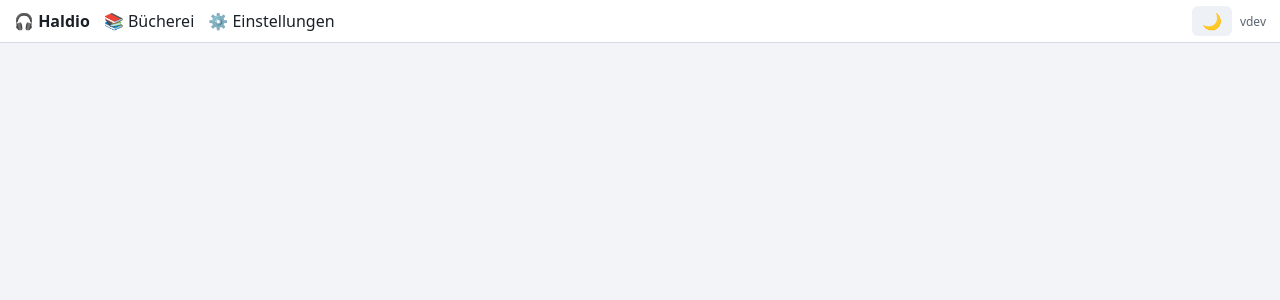
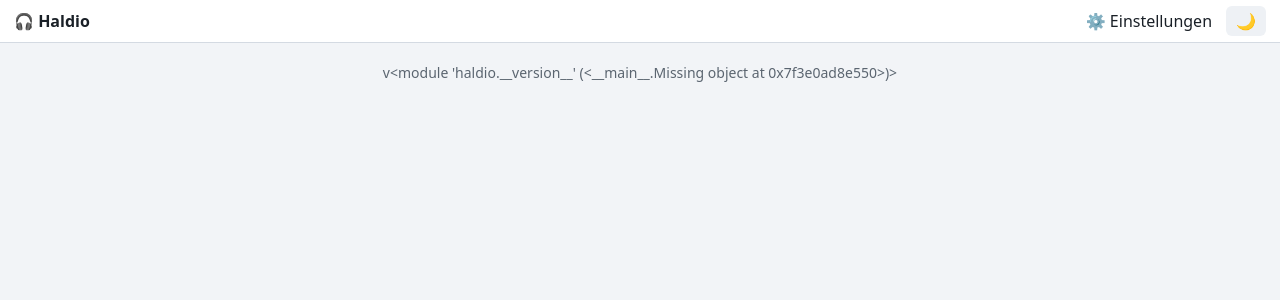
Before and after one commit to prinzalx/Haldio, a FastAPI app: template src/haldio/web/templates/base.html in a window 1280 px wide. Shown: the top 300 px of the page. Run offline with FastAPI, Linux system fonts and the light colour scheme; the template is opened without the code that fills it, so the values that code supplies are empty; parts of the project's set-up code (start-up, migrations or seed data) failed here and were passed over.

Commit message:
feat: top bar trimmed to logo and settings, version from package metadata (Correction 6 section 7)
No dev-text and no Buecherei second link in the bar; the real version shows only in a small footer and on the settings page, read via importlib.metadata.

```diff
--- a/src/haldio/web/app.py
+++ b/src/haldio/web/app.py
@@ -45,6 +45,7 @@ def create_app(
     templates.env.filters["status_label"] = status_label
     templates.env.filters["warning_text"] = warning_text
     templates.env.filters["date"] = _format_date
+    templates.env.globals["version"] = __version__  # footer + settings only
     app.mount("/static", StaticFiles(directory=str(WEB_DIR / "static")), name="static")
 
     @app.middleware("http")
@@ -67,7 +68,6 @@ def create_app(
             "library.html",
             {
                 "jobs": jobs,
-                "version": __version__,
                 "voices": _available_voices(config),
                 "selected_voice": config.tts.speaker or "dylan",
             },
--- a/src/haldio/web/static/style.css
+++ b/src/haldio/web/static/style.css
@@ -79,8 +79,8 @@ a:hover { text-decoration: underline; }
 .topbar a.is-active { color: var(--accent); font-weight: 600; }
 .brand { color: var(--text); font-weight: 600; text-decoration: none; }
 .topbar a { color: var(--text); text-decoration: none; margin-right: 6px; }
-.ver { color: var(--muted); font-size: 0.75rem; }
-#theme-switch { margin-left: auto; }
+.footer { color: var(--muted); font-size: 14px; text-align: center; padding: var(--sp-2) 0 var(--sp-4); }
+.topbar .nav-settings { margin-left: auto; }
 main { max-width: 860px; margin: var(--sp-3) auto; padding: 0 var(--sp-2); }
 .card {
   background: var(--panel); border: 1px solid var(--border); border-radius: var(--radius);
--- a/src/haldio/web/templates/base.html
+++ b/src/haldio/web/templates/base.html
@@ -20,14 +20,14 @@
 <body>
   <header class="topbar">
     {% set nav = request.url.path %}
-    <a class="brand" href="/">🎧 Haldio</a>
-    <a href="/" {% if nav == "/" %}class="is-active" aria-current="page"{% endif %}>📚 Bücherei</a>
-    <a href="/settings" {% if nav.startswith("/settings") %}class="is-active"
-       aria-current="page"{% endif %}>⚙️ Einstellungen</a>
+    <a class="brand{% if nav == '/' %} is-active{% endif %}" href="/"
+       {% if nav == '/' %}aria-current="page"{% endif %}>🎧 Haldio</a>
+    <a href="/settings" class="nav-settings{% if nav.startswith("/settings") %} is-active{% endif %}"
+       {% if nav.startswith("/settings") %}aria-current="page"{% endif %}>⚙️ Einstellungen</a>
     <button id="theme-switch" class="secondary" aria-label="Farbthema wechseln">🌙</button>
-    <span class="ver">v{{ version | default('dev') }}</span>
   </header>
   <main>{% block content %}{% endblock %}</main>
+  <footer class="footer">v{{ version }}</footer>
   <div id="toast" class="toast" role="status" aria-live="polite"></div>
   <script>
   const toastBox = document.getElementById("toast");
--- a/src/haldio/web/templates/settings.html
+++ b/src/haldio/web/templates/settings.html
@@ -25,5 +25,6 @@
     <tr><th>Hörtext-Prompt</th><td>{{ config.editor.prompt_version }}</td><td></td></tr>
   </table>
   <p class="muted">Die Einstellungen kommen aus <code>config.yaml</code> (siehe <code>config.example.yaml</code>).</p>
+  <p class="muted small">Version {{ version }}</p>
 </section>
 {% endblock %}
```
Also changed, not shown: docs/PROGRESS.md (+2 -2 lines), src/haldio/__init__.py (+6 -1 lines), tests/test_web.py (+22 -1 lines).
